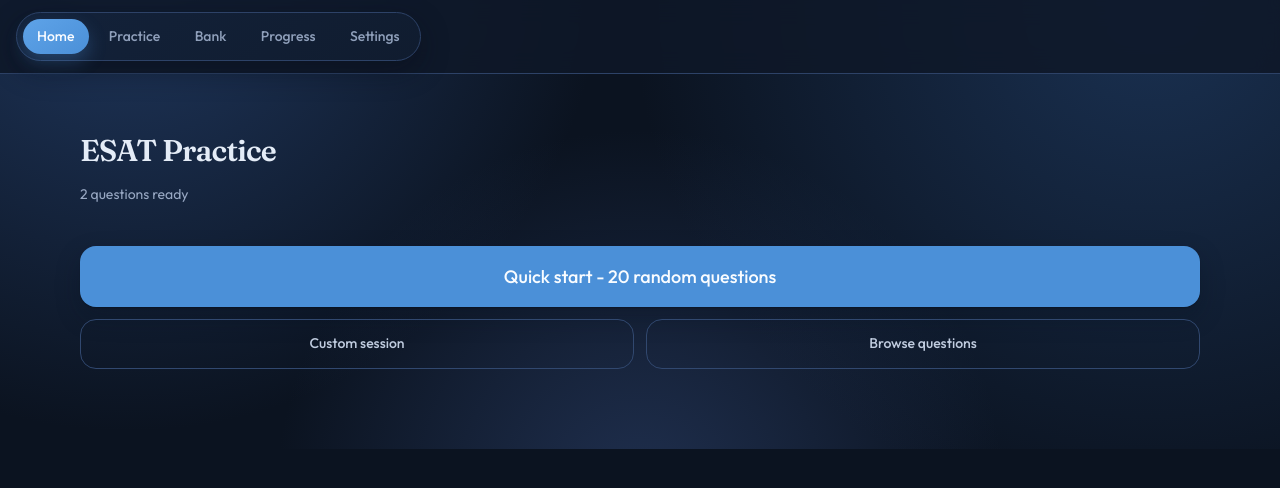
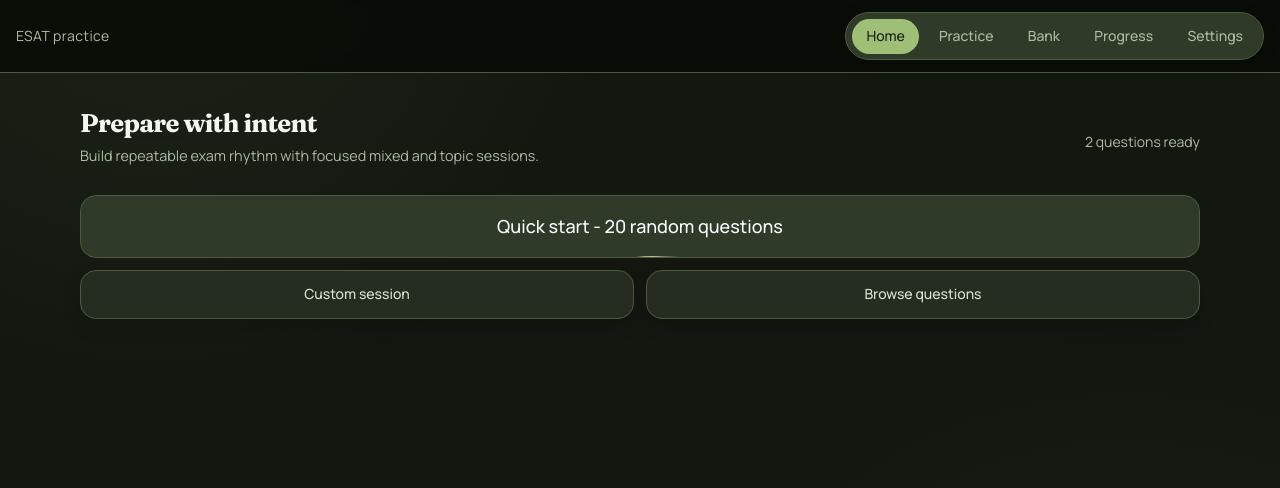
Before and after one commit to oJezler-git/esat-practice, a React (Vite) app in the folder esat-practice-website/: page / in a window 1280 px wide. Shown: the top 488 px of the page. Built offline with nearby package versions, Linux system fonts and the light colour scheme; a web font is replaced by a local one.

Commit message:
colour and animation overhaul

```diff
--- a/esat-practice-website/src/components/question/QuestionCard.tsx
+++ b/esat-practice-website/src/components/question/QuestionCard.tsx
@@ -19,7 +19,7 @@ export function QuestionCard({
     : undefined;
 
   return (
-    <div className="space-y-4 border border-gray-200 bg-white rounded-xl p-4 shadow">
+    <div className="space-y-4 border border-gray-200 bg-white rounded-xl p-4">
       {showMetadata && (
         <div className="flex flex-wrap gap-2 text-xs text-gray-500">
           <span className="px-2 py-0.5 bg-gray-100 border border-gray-200 rounded-full">
--- a/esat-practice-website/src/components/session/NavControls.tsx
+++ b/esat-practice-website/src/components/session/NavControls.tsx
@@ -18,7 +18,7 @@ export function NavControls({
   const isLast = currentIndex === totalCount - 1;
 
   return (
-    <footer className="sticky bottom-0 bg-white border-t border-gray-100">
+    <footer className="sticky bottom-0 bg-gray-50 border-t border-gray-100">
       <div className="max-w-3xl mx-auto px-4 py-3 flex items-center gap-3">
         <button
           type="button"
--- a/esat-practice-website/src/components/session/SessionHeader.tsx
+++ b/esat-practice-website/src/components/session/SessionHeader.tsx
@@ -25,7 +25,7 @@ export function SessionHeader({
   const isLow = timeRemaining !== undefined && timeRemaining < 60_000;
 
   return (
-    <header className="sticky top-0 z-10 bg-white border-b border-gray-100">
+    <header className="sticky top-0 z-10 bg-gray-50 border-b border-gray-100">
       <div className="max-w-3xl mx-auto px-4 py-3 flex items-center gap-4">
         <div className="flex-1 h-1.5 bg-gray-100 rounded-full overflow-hidden">
           <div
--- a/esat-practice-website/src/components/ui/Nav.tsx
+++ b/esat-practice-website/src/components/ui/Nav.tsx
@@ -11,7 +11,8 @@ const links = [
 export function Nav() {
   return (
     <nav className="nav-shell sticky top-0 z-20">
-      <div className="max-w-4xl mx-auto px-4 py-3 flex items-center">
+      <div className="max-w-4xl mx-auto px-4 py-3 flex items-center justify-between gap-4">
+        <div className="text-sm tracking-wide text-gray-400">ESAT practice</div>
         <div className="nav-group">
           {links.map(({ to, label }) => (
             <NavLink
--- a/esat-practice-website/src/pages/home/index.tsx
+++ b/esat-practice-website/src/pages/home/index.tsx
@@ -78,9 +78,14 @@ export default function Home() {
   }
 
   return (
-    <div className="max-w-3xl mx-auto px-4 py-10">
-      <div className="mb-10">
-        <h1 className="text-3xl font-medium mb-1">ESAT Practice</h1>
+    <div className="page-shell max-w-3xl">
+      <div className="page-head">
+        <div>
+          <h1 className="page-title">Prepare with intent</h1>
+          <p className="page-subtitle">
+            Build repeatable exam rhythm with focused mixed and topic sessions.
+          </p>
+        </div>
         <p className="text-gray-400 text-sm">
           {isQuestionBankLoading
             ? "Preparing question bank..."
@@ -95,7 +100,7 @@ export default function Home() {
             void quickStart();
           }}
           disabled={!isQuestionBankReady}
-          className="col-span-2 py-4 bg-indigo-600 text-white rounded-xl font-medium hover:bg-indigo-700 transition-colors text-lg disabled:bg-indigo-300 disabled:cursor-not-allowed shadow"
+          className="quickstart-beam col-span-2 py-4 bg-indigo-600 text-white rounded-xl font-medium hover:bg-indigo-700 transition-colors text-lg disabled:bg-indigo-300 disabled:cursor-not-allowed"
         >
           {isQuestionBankLoading
             ? "Loading question bank..."
@@ -103,21 +108,21 @@ export default function Home() {
         </button>
         <Link
           to="/practice"
-          className="py-3 border border-gray-200 rounded-xl text-center text-sm font-medium text-gray-700 hover:border-gray-300 transition-colors"
+          className="py-3 border border-gray-200 rounded-xl text-center text-sm font-medium text-gray-700 hover:border-gray-300 transition-colors card"
         >
           Custom session
         </Link>
         <Link
           to="/question-bank"
-          className="py-3 border border-gray-200 rounded-xl text-center text-sm font-medium text-gray-700 hover:border-gray-300 transition-colors"
+          className="py-3 border border-gray-200 rounded-xl text-center text-sm font-medium text-gray-700 hover:border-gray-300 transition-colors card"
         >
           Browse questions
         </Link>
       </div>
 
       {weakTopics.length > 0 && (
-        <section className="mb-8">
-          <h2 className="text-sm font-medium text-gray-500 uppercase tracking-wide mb-3">
+        <section className="mb-8 card p-4">
+          <h2 className="text-sm font-medium text-gray-500 mb-3">
             Needs work
           </h2>
           <div className="space-y-2">
@@ -141,8 +146,8 @@ export default function Home() {
       )}
 
       {recentSessions.length > 0 && (
-        <section>
-          <h2 className="text-sm font-medium text-gray-500 uppercase tracking-wide mb-3">
+        <section className="card p-4">
+          <h2 className="text-sm font-medium text-gray-500 mb-3">
             Recent
           </h2>
           <div className="space-y-2">
--- a/esat-practice-website/src/pages/settings/index.tsx
+++ b/esat-practice-website/src/pages/settings/index.tsx
@@ -12,7 +12,7 @@ export default function Settings() {
   const { settings, update, reset } = useSettingsStore();
 
   return (
-    <div className="max-w-3xl mx-auto px-4 py-10">
+    <div className="page-shell max-w-3xl">
       <div className="flex items-center justify-between mb-8 gap-4">
         <div>
           <h1 className="text-3xl font-medium">Settings</h1>
@@ -180,9 +180,9 @@ function Section({
   children: ReactNode;
 }) {
   return (
-    <section className="mb-8 border border-gray-200 rounded-xl bg-white overflow-hidden shadow">
+    <section className="mb-8 border border-gray-200 rounded-xl bg-white overflow-hidden">
       <div className="px-4 py-3.5 border-b border-gray-100">
-        <h2 className="text-sm font-medium text-gray-500 uppercase tracking-wide">{title}</h2>
+        <h2 className="text-sm font-medium text-gray-500">{title}</h2>
         <p className="text-xs text-gray-400 mt-1">{description}</p>
       </div>
       <div className="divide-y divide-gray-100">{children}</div>
--- a/esat-practice-website/src/styles.css
+++ b/esat-practice-website/src/styles.css
@@ -1,34 +1,38 @@
 :root {
-  --font-sans: "Outfit", "Segoe UI Variable", "Segoe UI", sans-serif;
-  --font-display: "Fraunces", "Times New Roman", serif;
-  --font-mono: "IBM Plex Mono", ui-monospace, SFMono-Regular, Menlo, Consolas, monospace;
+  --font-sans: "Manrope", "Segoe UI Variable", "Segoe UI", sans-serif;
+  --font-display: "Fraunces", "Georgia", serif;
+  --font-mono: "JetBrains Mono", ui-monospace, SFMono-Regular, Menlo, Consolas, monospace;
 
   font-family: var(--font-sans);
-  line-height: 1.65;
+  line-height: 1.6;
   font-weight: 400;
-  color: #e4ecf7;
-  background: #0b1320;
+  color: #f4f6f1;
+  background: #121710;
   color-scheme: dark;
 
-  --bg-canvas: #0b1320;
-  --bg-soft: #101b2d;
-  --surface-1: #142136;
-  --surface-2: #1a2a44;
-  --surface-3: #223858;
-  --border-subtle: #2d4267;
-  --border-strong: #446295;
-  --text-primary: #e4ecf7;
-  --text-secondary: #c0ccdf;
-  --text-muted: #90a0bb;
-  --accent: #5ea3e8;
-  --accent-strong: #4b90d8;
-  --accent-soft: #1e3454;
-  --success-soft: #17392d;
-  --success-border: #2e6e57;
-  --danger-soft: #422231;
-  --danger-border: #88475c;
-  --warning-soft: #44301a;
-  --warning-border: #8a6433;
+  --bg-canvas: #121710;
+  --bg-soft: #171c14;
+  --surface-1: #242d20;
+  --surface-2: #2f3a29;
+  --surface-3: #43513a;
+  --border-subtle: #4b5a41;
+  --border-strong: #718565;
+  --text-primary: #f4f7f1;
+  --text-secondary: #dbe4d3;
+  --text-muted: #acbca2;
+  --accent: #9fbe76;
+  --accent-strong: #bdd992;
+  --accent-soft: #334028;
+  --success-soft: #1d261c;
+  --success-border: #4f6d4e;
+  --danger-soft: #372825;
+  --danger-border: #815f58;
+  --warning-soft: #3b3525;
+  --warning-border: #8b7c52;
+  --motion-smooth: cubic-bezier(0.22, 0.61, 0.36, 1);
+  --motion-snappy: cubic-bezier(0.2, 0.85, 0.28, 1);
+  --motion-soft-shadow: 0 10px 26px rgb(0 0 0 / 0.24);
+  --motion-lift-shadow: 0 18px 34px rgb(0 0 0 / 0.3);
 }
 
 :root[data-font-preset="premium"] {
@@ -59,15 +63,12 @@ html {
 
 body {
   margin: 0;
-  background:
-    radial-gradient(circle at 10% -10%, #20385f 0, transparent 38%),
-    radial-gradient(circle at 90% 0%, #1a3152 0, transparent 42%),
-    radial-gradient(circle at 50% 110%, #1f2f4e 0, transparent 45%),
-    var(--bg-canvas);
+  background: var(--bg-canvas);
   color: var(--text-primary);
   text-rendering: optimizeLegibility;
   font-feature-settings: "cv11" 1, "ss01" 1;
   position: relative;
+  overflow-x: hidden;
 }
 
 body::before {
@@ -75,10 +76,21 @@ body::before {
   position: fixed;
   inset: 0;
   pointer-events: none;
-  opacity: 0.06;
+  opacity: 0.02;
   z-index: 0;
   background-image: radial-gradient(rgb(255 255 255 / 0.55) 0.5px, transparent 0.5px);
   background-size: 4px 4px;
+}
+
+body::after {
+  content: "";
+  position: fixed;
+  inset: 0;
+  pointer-events: none;
+  z-index: 0;
+  background:
+    radial-gradient(circle at 12% -8%, rgb(159 190 118 / 0.08) 0, transparent 34%),
+    radial-gradient(circle at 88% 108%, rgb(113 123 105 / 0.1) 0, transparent 38%);
 }
 
 a {
@@ -97,7 +109,7 @@ button {
   cursor: pointer;
   background: transparent;
   border: 0;
-  transition: transform 180ms ease, color 180ms ease, background-color 180ms ease, border-color 180ms ease;
+  transition: transform 180ms var(--motion-snappy), color 180ms ease, background-color 180ms ease, border-color 180ms ease, box-shadow 220ms ease;
 }
 
 input,
@@ -105,6 +117,22 @@ select {
   background: var(--surface-1);
   border: 1px solid var(--border-subtle);
   border-radius: 0.625rem;
+  transition: border-color 180ms ease, box-shadow 180ms ease, background-color 180ms ease;
+}
+
+button:active {
+  transform: scale(0.98);
+}
+
+input:hover,
+select:hover {
+  border-color: var(--border-strong);
+}
+
+input:focus-visible,
+select:focus-visible {
+  border-color: var(--accent);
+  box-shadow: 0 0 0 3px rgb(159 190 118 / 0.22);
 }
 
 strong {
@@ -133,6 +161,74 @@ p {
   z-index: 1;
 }
 
+.page-shell {
+  max-width: 72rem;
+  margin: 0 auto;
+  padding: 2.25rem 1rem 3rem;
+  animation: page-enter 460ms var(--motion-smooth) both;
+}
+
+.page-shell > * {
+  animation: fade-up 460ms var(--motion-smooth) both;
+}
+
+.page-shell > :nth-child(1) {
+  animation-delay: 40ms;
+}
+
+.page-shell > :nth-child(2) {
+  animation-delay: 90ms;
+}
+
+.page-shell > :nth-child(3) {
+  animation-delay: 140ms;
+}
+
+.page-shell > :nth-child(4) {
+  animation-delay: 190ms;
+}
+
+.page-shell > :nth-child(5) {
+  animation-delay: 240ms;
+}
+
+.page-head {
+  display: flex;
+  justify-content: space-between;
+  align-items: flex-end;
+  gap: 1rem;
+  margin-bottom: 1.75rem;
+}
+
+.page-title {
+  font-size: clamp(1.5rem, 2vw, 2rem);
+  margin: 0;
+}
+
+.page-subtitle {
+  margin: 0.35rem 0 0;
+  color: var(--text-muted);
+  font-size: 0.9rem;
+}
+
+.card {
+  border: 1px solid var(--border-subtle);
+  border-radius: 0.9rem;
+  background: var(--surface-1);
+  box-shadow: 0 8px 18px rgb(0 0 0 / 0.16);
+  transition: transform 220ms var(--motion-smooth), box-shadow 220ms var(--motion-smooth), border-color 220ms ease;
+}
+
+.card:hover {
+  transform: translateY(-2px);
+  box-shadow: 0 18px 34px rgb(0 0 0 / 0.26);
+  border-color: var(--border-strong);
+}
+
+.card-muted {
+  background: var(--surface-2);
+}
+
 .skip-link {
   position: fixed;
   top: 0.75rem;
@@ -152,10 +248,11 @@ p {
 
 .nav-shell {
   border-bottom: 1px solid var(--border-subtle);
-  background: rgb(14 24 40 / 0.86);
-  backdrop-filter: blur(12px);
+  background: rgb(11 13 8 / 0.96);
   position: relative;
   z-index: 2;
+  backdrop-filter: blur(10px);
+  animation: nav-drop 380ms var(--motion-smooth) both;
 }
 
 .nav-group {
@@ -164,8 +261,8 @@ p {
   padding: 0.35rem;
   border: 1px solid var(--border-subtle);
   border-radius: 999px;
-  background: linear-gradient(145deg, #13223a, #101c2f);
-  box-shadow: 0 10px 28px rgb(8 14 24 / 0.45);
+  background: var(--surface-2);
+  box-shadow: 0 4px 16px rgb(0 0 0 / 0.22);
 }
 
 .nav-link {
@@ -176,6 +273,7 @@ p {
   padding: 0.4rem 0.9rem;
   font-size: 0.875rem;
   font-weight: 500;
+  transition: transform 220ms var(--motion-snappy), color 170ms ease, background-color 170ms ease;
 }
 
 .nav-link-idle {
@@ -184,23 +282,30 @@ p {
 
 .nav-link-idle:hover {
   color: var(--text-primary);
-  background: rgb(148 168 195 / 0.12);
+  background: rgb(152 161 144 / 0.2);
+  transform: translateY(-1px);
 }
 
 .nav-link-active {
-  color: #f8fbff;
-  background: linear-gradient(145deg, #5ea3e8, #4b90d8);
-  box-shadow: 0 8px 18px rgb(75 144 216 / 0.3);
+  color: #182111;
+  background: var(--accent);
+  box-shadow: none;
+  animation: pulse-in 280ms var(--motion-snappy) both;
 }
 
 .panel {
   border: 1px solid var(--border-subtle);
   border-radius: 1rem;
-  background: linear-gradient(165deg, rgb(20 33 54 / 0.96), rgb(15 27 45 / 0.96));
-  box-shadow:
-    0 1px 1px rgb(2 7 13 / 0.3),
-    0 18px 34px rgb(4 10 18 / 0.35);
+  background: var(--surface-1);
+  box-shadow: var(--motion-soft-shadow);
   padding: 1.5rem;
+  transition: transform 220ms var(--motion-smooth), box-shadow 220ms var(--motion-smooth), border-color 220ms ease;
+}
+
+.panel:hover {
+  transform: translateY(-2px);
+  box-shadow: var(--motion-lift-shadow);
+  border-color: var(--border-strong);
 }
 
 .btn-primary {
@@ -209,11 +314,11 @@ p {
   justify-content: center;
   padding: 0.65rem 1rem;
   border-radius: 0.65rem;
-  background: linear-gradient(145deg, var(--accent), var(--accent-strong));
-  color: #f9fcff;
+  background: var(--accent);
+  color: #182111;
   font-weight: 600;
-  border: 1px solid rgb(255 255 255 / 0.14);
-  box-shadow: 0 12px 24px rgb(75 144 216 / 0.24);
+  border: 1px solid rgb(230 232 227 / 0.45);
+  box-shadow: 0 6px 18px rgb(11 13 8 / 0.35);
 }
 
 .btn-primary:hover {
@@ -222,6 +327,77 @@ p {
 
 .btn-primary:active {
   transform: translateY(1px) scale(0.985);
+}
+
+@property --beam-angle {
+  syntax: "<angle>";
+  initial-value: 0deg;
+  inherits: false;
+}
+
+.quickstart-beam {
+  position: relative;
+  isolation: isolate;
+  overflow: hidden;
+  border: 1px solid var(--border-subtle);
+  background: var(--surface-2) !important;
+  color: var(--text-primary);
+  transition:
+    border-color 180ms ease,
+    background-color 180ms ease,
+    box-shadow 220ms ease,
+    transform 180ms ease;
+}
+
+.quickstart-beam::before {
+  content: "";
+  position: absolute;
+  inset: 0;
+  border-radius: inherit;
+  padding: 1px;
+  background: conic-gradient(
+    from var(--beam-angle),
+    transparent 0deg,
+    transparent 300deg,
+    rgb(236 248 209 / 0.92) 330deg,
+    rgb(182 214 128 / 0.92) 346deg,
+    transparent 360deg
+  );
+  -webkit-mask: linear-gradient(#000 0 0) content-box, linear-gradient(#000 0 0);
+  -webkit-mask-composite: xor;
+  mask-composite: exclude;
+  pointer-events: none;
+  animation: quickstart-beam-spin 3.6s linear infinite;
+  opacity: 0.78;
+  filter: drop-shadow(0 0 4px rgb(190 226 136 / 0.22));
+  transition: opacity 220ms ease, filter 220ms ease;
+}
+
+.quickstart-beam::after {
+  content: none;
+}
+
+.quickstart-beam:hover::before {
+  opacity: 1;
+  filter: drop-shadow(0 0 9px rgb(190 226 136 / 0.5));
+}
+
+.quickstart-beam:hover {
+  border-color: var(--accent);
+  box-shadow: 0 8px 20px rgb(0 0 0 / 0.22);
+  transform: translateY(-1px);
+}
+
+.quickstart-beam:disabled::before,
+.quickstart-beam:disabled::after {
+  animation: none;
+  opacity: 0.35;
+}
+
+@keyframes quickstart-beam-spin {
+  to {
+    --beam-angle: 360deg;
+  }
 }
 
 .page {
@@ -676,15 +852,15 @@ p {
 }
 
 .border-gray-200 {
-  border-color: #31486f;
+  border-color: var(--border-subtle);
 }
 
 .border-gray-300 {
-  border-color: #4a699c;
+  border-color: var(--border-strong);
 }
 
 .border-indigo-400 {
-  border-color: #81b8ff;
+  border-color: var(--accent-strong);
 }
 
 .border-indigo-500 {
@@ -692,11 +868,11 @@ p {
 }
 
 .border-amber-200 {
-  border-color: #7e5b2e;
+  border-color: #8f7443;
 }
 
 .border-amber-300 {
-  border-color: #a27439;
+  border-color: #af8f59;
 }
 
 .border-green-200 {
@@ -724,7 +900,7 @@ p {
 }
 
 .border-blue-200 {
-  border-color: #3f67a8;
+  border-color: var(--border-strong);
 }
 
 .bg-white {
@@ -760,31 +936,31 @@ p {
 }
 
 .bg-indigo-600 {
+  background-color: var(--accent);
+}
+
+.bg-indigo-700 {
   background-color: var(--accent-strong);
 }
 
-.bg-indigo-700 {
-  background-color: #2e75d6;
-}
-
 .bg-amber-50 {
-  background-color: var(--warning-soft);
+  background-color: #332914;
 }
 
 .bg-amber-100 {
-  background-color: #5a3e1f;
+  background-color: #4a3819;
 }
 
 .bg-amber-400 {
-  background-color: #d9a756;
+  background-color: #d4a65a;
 }
 
 .bg-amber-600 {
-  background-color: #b78336;
+  background-color: #bd8d45;
 }
 
 .bg-amber-700 {
-  background-color: #9a6e2d;
+  background-color: #a77b3e;
 }
 
 .bg-green-50 {
@@ -828,7 +1004,7 @@ p {
 }
 
 .text-gray-800 {
-  color: #dce5f8;
+  color: var(--text-primary);
 }
 
 .text-gray-700 {
@@ -836,7 +1012,7 @@ p {
 }
 
 .text-gray-600 {
-  color: #aab8d2;
+  color: var(--text-secondary);
 }
 
 .text-gray-500 {
@@ -844,43 +1020,43 @@ p {
 }
 
 .text-gray-400 {
-  color: #98a8c3;
+  color: var(--text-muted);
 }
 
 .text-gray-300 {
-  color: #6f81a1;
+  color: #8f9d83;
 }
 
 .text-indigo-500 {
-  color: #8bc2ff;
+  color: var(--accent);
 }
 
 .text-indigo-600 {
-  color: #79b6ff;
+  color: var(--accent);
 }
 
 .text-indigo-700 {
-  color: #a3ceff;
+  color: var(--accent-strong);
 }
 
 .text-indigo-800 {
-  color: #c8e3ff;
+  color: #dbe9c4;
 }
 
 .text-amber-500 {
-  color: #f4bf63;
+  color: #e4ba73;
 }
 
 .text-amber-800 {
-  color: #ffd487;
+  color: #f2cb84;
 }
 
 .text-amber-700 {
-  color: #f4c567;
+  color: #e7bb74;
 }
 
 .text-amber-600 {
-  color: #e1b45c;
+  color: #d3a965;
 }
 
 .text-green-700 {
@@ -892,7 +1068,7 @@ p {
 }
 
 .text-blue-600 {
-  color: #89bbff;
+  color: #b4cd8d;
 }
 
 .text-red-500 {
@@ -1095,7 +1271,7 @@ p {
 }
 
 .disabled\:bg-indigo-300:disabled {
-  background-color: #3d5f8d;
+  background-color: #5a684a;
 }
 
 .disabled\:cursor-not-allowed:disabled {
@@ -1103,11 +1279,11 @@ p {
 }
 
 .hover\:bg-gray-50:hover {
-  background-color: #1b2b48;
+  background-color: #2a3324;
 }
 
 .hover\:bg-indigo-700:hover {
-  background-color: #2e75d6;
+  background-color: var(--accent-strong);
 }
 
 .hover\:bg-amber-700:hover {
@@ -1123,7 +1299,7 @@ p {
 }
 
 .hover\:border-gray-300:hover {
-  border-color: #5375ad;
+  border-color: var(--border-strong);
 }
 
 .hover\:border-amber-300:hover {
@@ -1131,7 +1307,7 @@ p {
 }
 
 .hover\:border-indigo-400:hover {
-  border-color: #81b8ff;
+  border-color: var(--accent-strong);
 }
 
 .hover\:text-gray-500:hover {
@@ -1147,11 +1323,11 @@ p {
 }
 
 .hover\:text-indigo-700:hover {
-  color: #add4ff;
+  color: #dbe9c4;
 }
 
 .hover\:text-indigo-600:hover {
-  color: #95c8ff;
+  color: #c9df9d;
 }
 
 .focus\:outline-none:focus {
@@ -1159,11 +1335,11 @@ p {
 }
 
 .focus\:border-indigo-400:focus {
-  border-color: #81b8ff;
+  border-color: var(--accent);
 }
 
 :focus-visible {
-  outline: 2px solid #91c0f5;
+  outline: 2px solid #c5dc9b;
   outline-offset: 2px;
 }
 
@@ -1173,14 +1349,14 @@ p {
 
 .shadow {
   box-shadow:
-    0 1px 1px rgb(3 8 15 / 0.22),
-    0 10px 24px rgb(8 17 31 / 0.28);
+    0 1px 1px rgb(8 10 6 / 0.25),
+    0 10px 24px rgb(11 13 8 / 0.34);
 }
 
 .shadow-xl {
   box-shadow:
-    0 1px 1px rgb(2 7 13 / 0.2),
-    0 20px 48px rgb(4 10 18 / 0.38);
+    0 1px 1px rgb(8 10 6 / 0.22),
+    0 20px 48px rgb(11 13 8 / 0.42);
 }
 
 .session-answer-layout {
@@ -1190,10 +1366,11 @@ p {
 
 .session-left-panel,
 .session-right-panel {
-  border: 1px solid #31486f;
+  border: 1px solid var(--border-subtle);
   border-radius: 1rem;
   background: var(--bg-soft);
   padding: 1rem;
+  animation: fade-up 420ms var(--motion-smooth) both;
 }
 
 .session-left-panel {
@@ -1210,6 +1387,7 @@ p {
   display: flex;
   flex-direction: column;
   min-height: 0;
+  animation-delay: 100ms;
 }
 
 .session-question-preview {
@@ -1232,7 +1410,7 @@ p {
   border: 1px solid var(--border-subtle);
   border-radius: 0.75rem;
   overflow: auto;
-  background: #0a1325;
+  background: #151b13;
   height: clamp(20rem, 60vh, 44rem);
 }
 
@@ -1242,6 +1420,8 @@ p {
   height: auto;
   min-width: 100%;
   max-width: none;
+  transform-origin: top center;
+  animation: image-settle 700ms var(--motion-smooth) both;
 }
 
 .session-image-empty {
@@ -1264,14 +1444,78 @@ p {
   justify-content: center;
   min-width: 2.25rem;
   padding: 0.15rem 0.65rem;
-  border: 1px solid #81b8ff;
+  border: 1px solid #c5dc9b;
   border-radius: 9999px;
-  background: #23477a;
-  color: #f5faff;
+  background: #3a492c;
+  color: #f4f8ea;
   font-size: 1.25rem;
   line-height: 1;
   font-family: var(--font-mono);
   font-weight: 600;
+}
+
+@keyframes page-enter {
+  from {
+    opacity: 0;
+    transform: translateY(8px);
+  }
+  to {
+    opacity: 1;
+    transform: translateY(0);
+  }
+}
+
+@keyframes fade-up {
+  from {
+    opacity: 0;
+    transform: translateY(10px);
+  }
+  to {
+    opacity: 1;
+    transform: translateY(0);
+  }
+}
+
+@keyframes nav-drop {
+  from {
+    opacity: 0;
+    transform: translateY(-10px);
+  }
+  to {
+    opacity: 1;
+    transform: translateY(0);
+  }
+}
+
+@keyframes pulse-in {
+  0% {
+    transform: scale(0.94);
+  }
+  100% {
+    transform: scale(1);
+  }
+}
+
+@keyframes image-settle {
+  from {
+    opacity: 0;
+    transform: scale(0.985);
+  }
+  to {
+    opacity: 1;
+    transform: scale(1);
+  }
+}
+
+@media (prefers-reduced-motion: reduce) {
+  *,
+  *::before,
+  *::after {
+    animation-duration: 1ms !important;
+    animation-iteration-count: 1 !important;
+    transition-duration: 1ms !important;
+    scroll-behavior: auto !important;
+  }
 }
 
 @media (min-width: 1024px) {
```
Also changed, not shown: esat-practice-website/src/pages/practice-setup/index.tsx (+11 -11 lines), esat-practice-website/src/pages/progress/index.tsx (+11 -11 lines), esat-practice-website/src/pages/question-bank/index.tsx (+11 -11 lines), esat-practice-website/src/pages/results/index.tsx (+4 -4 lines).
